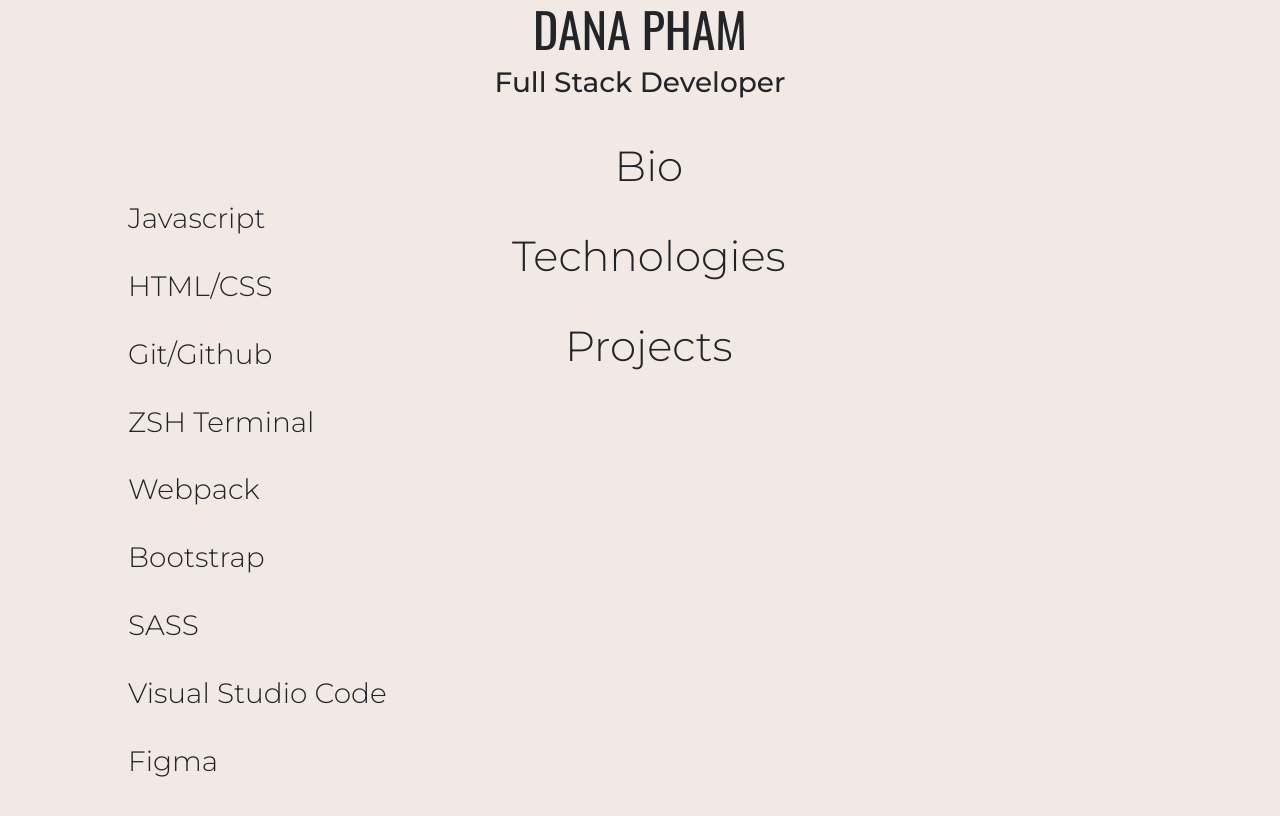
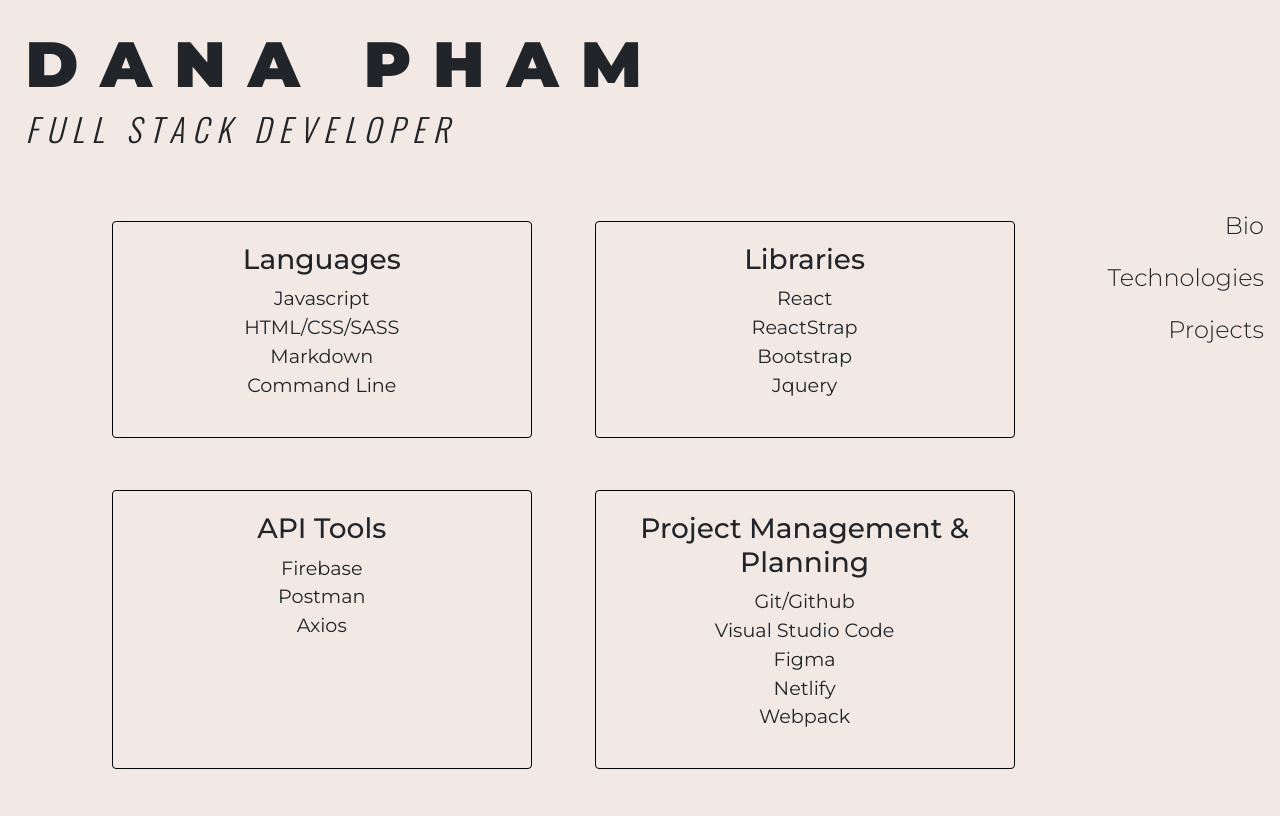
Before and after one commit to danapham/personal-bio-site, a website built with webpack: page src/index.html in a window 1280 px wide. Both pictures are taken after a click on the link "Technologies". Built offline with nearby package versions, Linux system fonts and the light colour scheme.

Commit message:
done with updates

```diff
--- a/src/index.html
+++ b/src/index.html
@@ -11,28 +11,8 @@
   </head>
 
   <body class="container-html-page">
+    <div id="title"></div>
+    <div id="nav"></div>
     <div id="app"></div>
-    <div>
-    <h1 id="name">Dana Pham</h1>
-    <h3 id="title">Full Stack Developer</h3>
-    <nav class="nav-html-page"></nav>
-      <ul id="navLinks-html-page">
-        <li><a class="hover-index" id="navToBio" href="#">Bio</a></li>
-        <li><a class="hover-index" id="navToTechnologies" href="#">Technologies</a></li>
-        <li><a class="hover-index" id="navToProjects" href="#">Projects</a></li>
-      </ul>
-    </nav>
-    </div>
-
-    <!-- Primary View -->
-    <div class="fullPage" id="bioPage">
-      <!-- TODO: Fill in bio info here: What is your background? Why do you want to go into development? What do you love about development? -->
-    </div>
-    <div class="fullPage" id="technologiesPage">
-      <!-- TODO: Start an UL of all of the tools and technologies you've started learning so far. (You'll beef this page up later). -->
-    </div>
-    <div class="fullPage" id="projectsPage"></div>
-    <!-- End Primary View -->
-
   </body>
 </html>
--- /dev/null
+++ b/src/javascripts/components/nav.js
@@ -0,0 +1,11 @@
+const displayNav = () => {
+  $('#nav').html(`<nav class="nav-html-page">
+  <ul class="navLinks-html-page">
+    <li class="nav-link"><a class="hover-index" id="navToBio" href="#">Bio</a></li>
+    <li class="nav-link"><a class="hover-index" id="navToTechnologies" href="#">Technologies</a></li>
+    <li class="nav-link"><a class="hover-index" id="navToProjects" href="#">Projects</a></li>
+  </ul>
+  </nav>`);
+};
+
+export default { displayNav };
--- a/src/javascripts/components/projects.js
+++ b/src/javascripts/components/projects.js
@@ -2,9 +2,8 @@
 
 const displayProjects = () => {
   $('#navToProjects').on('click', () => {
-    $('#bioPage').html('');
-    $('#technologiesPage').html('');
-    $('#projectsPage').html('');
+    $('#app').html('');
+    $('#app').html('<div id="projectsPage" class="page-container"></div>');
 
     projectData.getProjects().then((res) => {
       for (let i = 0; i < res.length; i += 1) {
--- a/src/javascripts/components/technologies.js
+++ b/src/javascripts/components/technologies.js
@@ -1,19 +1,47 @@
 const displayTechnologies = () => {
   $('#navToTechnologies').on('click', () => {
-    $('#bioPage').html('');
-    $('#projectsPage').html('');
-    $('#technologiesPage').html(`
-    <ul>
-      <li>Javascript</li>
-      <li>HTML/CSS</li>
-      <li>Git/Github</li>
-      <li>ZSH Terminal</li>
-      <li>Webpack</li>
-      <li>Bootstrap</li>
-      <li>SASS</li>
-      <li>Visual Studio Code</li>
-      <li>Figma</li>
-    </ul>`);
+    $('#app').html('');
+    $('#app').html(`
+    <div class="page-container">
+      <div class="technology-page">
+        <div class="list-group">
+          <h5>Languages</h5>
+          <ul class="technologies-list">
+            <li>Javascript</li>
+            <li>HTML/CSS/SASS</li>
+            <li>Markdown</li>
+            <li>Command Line</li>
+          </ul>
+        </div>
+        <div class="list-group">
+          <h5>Libraries</h5>
+          <ul class="technologies-list">
+          <li>React</li>
+          <li>ReactStrap</li>
+          <li>Bootstrap</li>
+          <li>Jquery</li>
+          </ul>
+        </div>
+        <div class="list-group">
+          <h5>API Tools</h5>
+          <ul class="technologies-list">
+          <li>Firebase</li>
+          <li>Postman</li>
+          <li>Axios</li>
+          </ul>
+        </div>
+        <div class="list-group">
+          <h5>Project Management & Planning</h5>
+          <ul class="technologies-list">
+            <li>Git/Github</li>
+            <li>Visual Studio Code</li>
+            <li>Figma</li>
+            <li>Netlify</li>
+            <li>Webpack</li>
+          </ul>
+        </div>
+      </div>
+    </div>`);
   });
 };
 
--- /dev/null
+++ b/src/javascripts/components/title.js
@@ -0,0 +1,8 @@
+const displayTitle = () => {
+  $('#title').html(
+    `<h1 class="name">Dana Pham</h1>
+    <h3 class="position">Full Stack Developer</h3>`
+  );
+};
+
+export default { displayTitle };
--- a/src/javascripts/main.js
+++ b/src/javascripts/main.js
@@ -2,8 +2,12 @@
 import bio from './components/bio';
 import technologies from './components/technologies';
 import projects from './components/projects';
+import nav from './components/nav';
+import title from './components/title';
 
 const init = () => {
+  title.displayTitle();
+  nav.displayNav();
   bio.displayBio();
   technologies.displayTechnologies();
   projects.displayProjects();
--- /dev/null
+++ b/src/styles/components/_bio.scss
@@ -0,0 +1,10 @@
+.bio-description {
+  font-family: $primary-font;
+  font-size: 115%;
+}
+
+.profile-pic {
+  width: 40%;
+  margin-right: 2%;
+  float: left;
+}
--- /dev/null
+++ b/src/styles/components/_nav.scss
@@ -0,0 +1,44 @@
+@import '../universal/';
+
+#nav {
+  position: fixed;
+  right: 0;
+  top: 25%;
+}
+
+.nav-link {
+  list-style-type: none;
+  font-family: 'Montserrat', sans-serif;
+  font-weight: 300;
+  font-size: 100%;
+}
+
+a {
+  font-family: 'Montserrat', sans-serif;
+  text-decoration: none;
+  color: inherit;
+  letter-spacing: .5%;
+}
+
+li a:hover {
+  font-size: 105%;
+  opacity: .6;
+}
+
+.navLinks-html-page {
+  text-align: right;
+  font-size: 150%;
+}
+
+/* FOOTER STYLING */
+
+footer {
+  border-top: lightgray;
+  border-right: white;
+  border-bottom: white;
+  border-left: white;
+  border-style: dotted;
+  border-width: .1em;
+  padding-top: 1%;
+  padding-bottom: 1%;
+}
--- /dev/null
+++ b/src/styles/components/_projects.scss
@@ -0,0 +1,44 @@
+.project-card {
+  font-family: $primary-font;
+  margin: 5% 15%;
+}
+
+.project-card-title {
+  font-weight: 200;
+  font-size: 200%;
+  font-family: $secondary-font;
+  text-transform: uppercase;
+}
+
+.projects-screenshot {
+  width: 100%;
+}
+
+.project-description {
+  font-weight: 300;
+  padding-top: 1%;
+  font-size: 120%;
+  font-family: $primary-font;
+}
+
+.project-tech {
+  font-weight: 500;
+  padding-top: .75%;
+  font-size: 100%;
+}
+
+.project-card a {
+  font-size: 90%;
+  width: 20%;
+  padding-top: .5%;
+  font-weight: 500;
+  letter-spacing: 0;
+}
+
+.project-card a:hover {
+  opacity: .6;
+}
+
+.github-link {
+  padding-left: 1%;
+}
--- /dev/null
+++ b/src/styles/components/_technologies.scss
@@ -0,0 +1,27 @@
+.technologies-list {
+  list-style-type: none;
+}
+
+.technology-page {
+  display: flex;
+  flex-flow: row wrap;
+  justify-content: center;
+}
+
+.list-group {
+  margin-right: 3%;
+  margin-left: 3%;
+  margin-bottom: 5%;
+  border: 1px solid black;
+  padding: 2%;
+  width: 40%;
+  text-align: center;
+}
+
+.technologies-list > li {
+  font-size: 120%;
+}
+
+.list-group > h5 {
+  font-size: 175%;
+}
--- /dev/null
+++ b/src/styles/components/_title.scss
@@ -0,0 +1,19 @@
+.name {
+  font-family: $primary-font;
+  font-weight: 900;
+  font-size: 400%;
+  text-transform: uppercase;
+  letter-spacing: .35em;
+  margin-top: 2%;
+  margin-left: 2%;
+}
+
+.position {
+  font-family: $secondary-font;
+  font-weight: 300;
+  font-size: 200%;
+  letter-spacing: .25em;
+  text-transform: uppercase;
+  margin-left: 2%;
+  font-style: italic;
+}
--- /dev/null
+++ b/src/styles/components/index.scss
@@ -0,0 +1,5 @@
+@import './nav';
+@import './title';
+@import './bio';
+@import './technologies';
+@import './projects';
--- a/src/styles/main.scss
+++ b/src/styles/main.scss
@@ -1,6 +1,7 @@
 @import "~bootstrap/scss/bootstrap";
 @import "~@fortawesome/fontawesome-free/css/all.min.css";
-@import url('https://fonts.googleapis.com/css2?family=Oswald:wght@200;300;400;500;600;700&display=swap');
+@import './components';
+@import './universal/';
 
 * {
   margin: 0;
@@ -14,133 +15,7 @@
   background-color: #f2e9e4;
 }
 
-/* NAVBAR STYLING */
-
-#name {
-  font-family: 'Oswald', sans-serif;
-  text-transform: uppercase;
-  font-weight: 400;
-  font-size: 300%;
-  text-align: center;
-}
-
-#title {
-  font-family: 'Montserrat', sans-serif;
-  text-align: center;
-}
-
-li {
-  list-style-type: none;
-  font-family: 'Montserrat', sans-serif;
-  font-weight: 300;
-  font-size: 175%;
-  margin-top: 10%;
-}
-
-.nav {
-  display: flex;
-  justify-content: flex-end;
-  text-align: right;
-  margin-top: 11%;
-  position: fixed;
-  right: 2.5%;
-}
-
-a {
-  font-family: 'Montserrat', sans-serif;
-  text-decoration: none;
-  color: inherit;
-  letter-spacing: .5%;
-}
-
-li a:hover {
-  font-size: 105%;
-  opacity: .6;
-}
-
-/* FOOTER STYLING */
-
-footer {
-  border-top: lightgray;
-  border-right: white;
-  border-bottom: white;
-  border-left: white;
-  border-style: dotted;
-  border-width: .1em;
-  padding-top: 1%;
-  padding-bottom: 1%;
-}
-
-/* PROJECT CARDS STYLING */
-
-.project-card {
-  font-family: 'Montserrat', sans-serif;
-  margin: 5% 20%;
-}
-
-.project-card-title {
-  font-weight: 200;
-  font-size: 200%;
-}
-
-.projects-screenshot {
-  width: 100%;
-}
-
-.project-description {
-  font-weight: 300;
-  padding-top: 1%;
-  font-size: 110%;
-}
-
-.project-tech {
-  font-weight: 400;
-  padding-top: .75%;
-  font-size: 90%;
-}
-
-.project-card a {
-  font-size: 90%;
-  width: 20%;
-  padding-top: .5%;
-  font-weight: 500;
-  letter-spacing: 0;
-}
-
-.project-card a:hover {
-  opacity: .6;
-}
-
-.github-link {
-  padding-left: 1%;
-}
-
-/* BIO PAGE STYLING */
-
-.bio-description {
-  font-family: 'Montserrat', sans-serif;
-  padding: 10% 20% 0 7%;
-  margin-bottom: 33%;
-}
-
-/* TECHNOLOGIES PAGE STYLING */
-
-#technologiesPage {
-  display: flex;
-  padding-top: 5%;
-  padding-left: 5%;
-  padding-left: 10%;
-  margin-bottom: 30%;
-}
-
 /* HOME PAGE STYLING */
-
-#navLinks-html-page {
-  text-align: center;
-  position: absolute;
-  left: 40%;
-  font-size: 150%;
-}
 
 .hover-index:hover {
   font-size: inherit;
--- /dev/null
+++ b/src/styles/universal/_page-container.scss
@@ -0,0 +1,5 @@
+.page-container {
+  margin-right: 15%;
+  margin-top: 5%;
+  margin-left: 3%;
+}
--- /dev/null
+++ b/src/styles/universal/_variables.scss
@@ -0,0 +1,4 @@
+@import url('https://fonts.googleapis.com/css2?family=Oswald:wght@200;300;400;500;600;700&display=swap');
+
+$primary-font: 'Montserrat', sans-serif;
+$secondary-font: 'Oswald', sans-serif;
--- /dev/null
+++ b/src/styles/universal/index.scss
@@ -0,0 +1,2 @@
+@import './variables';
+@import './page-container';
```
Also changed, not shown: src/javascripts/components/bio.js (+13 -5 lines).
